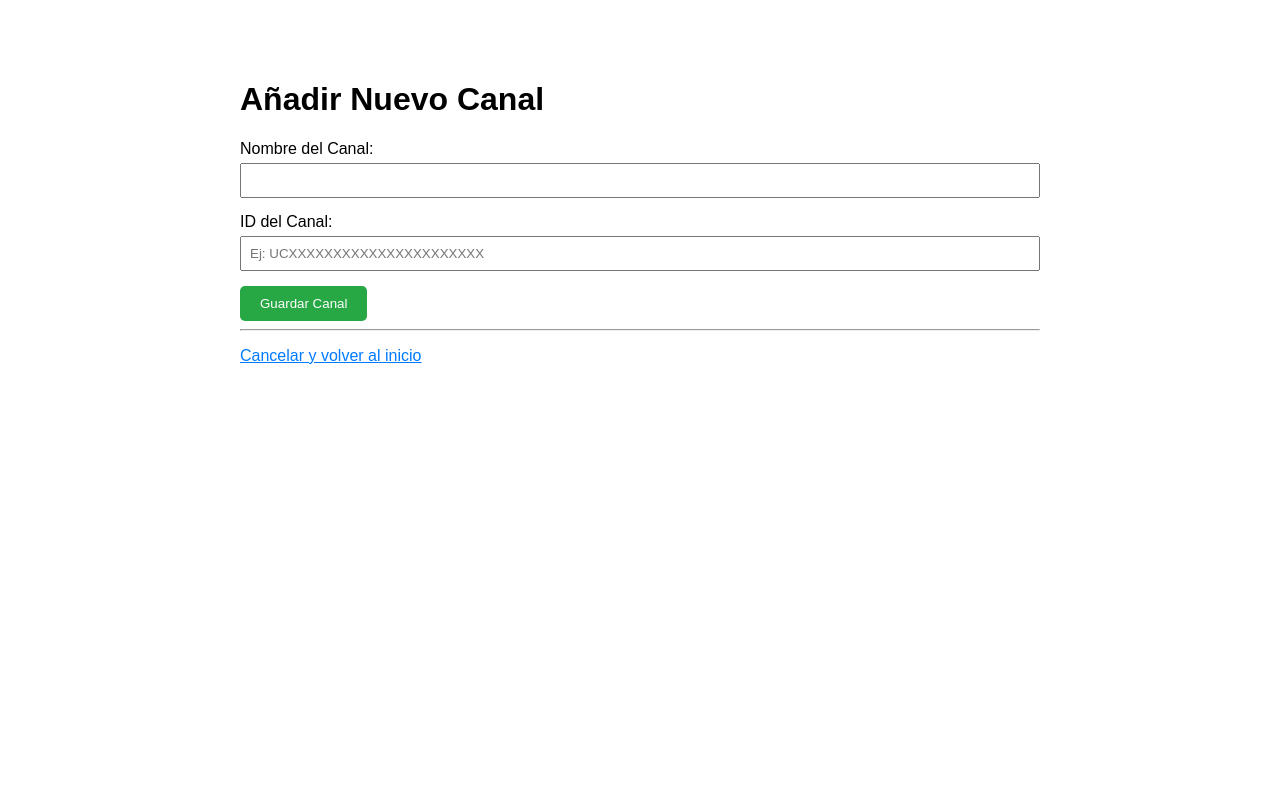
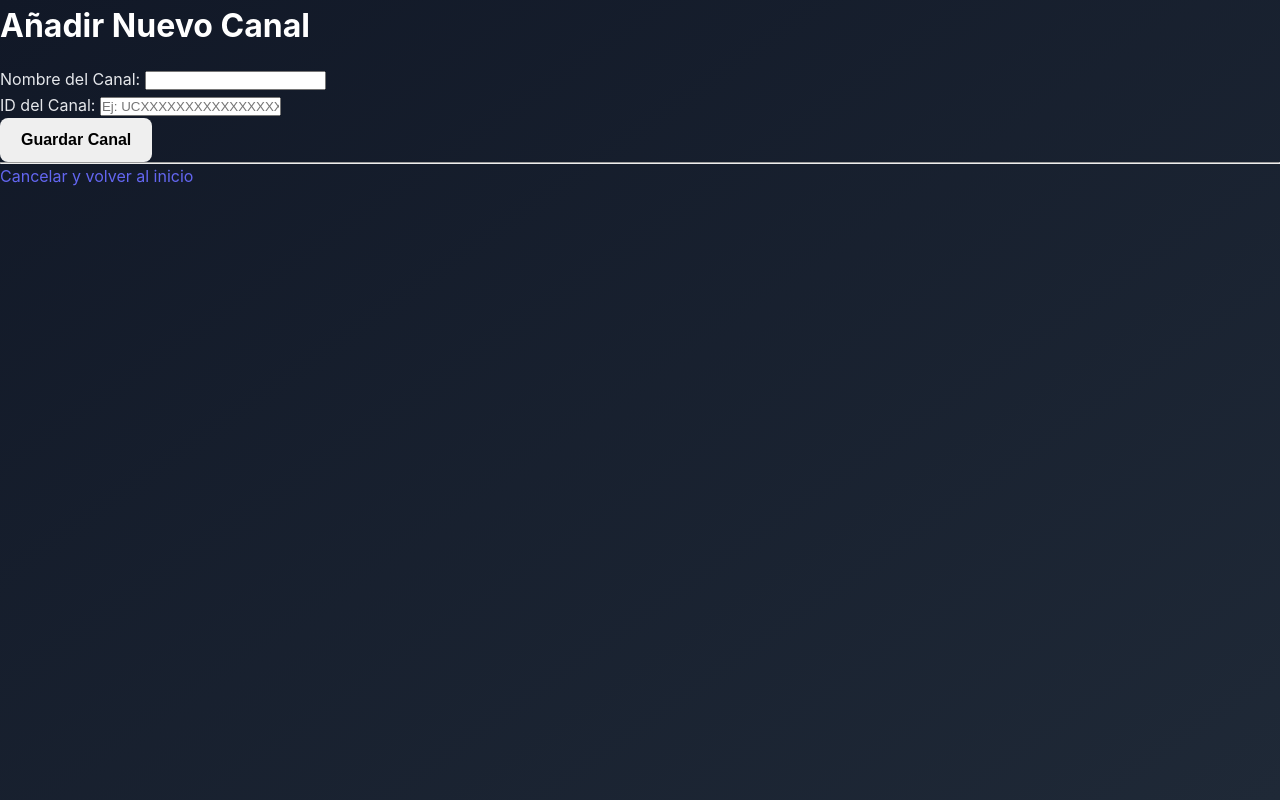
Before and after one commit to infoclusiv/bot-analizador-telegram, a Flask app: page /add in a window 1280 px wide. Run offline with Flask 3, Linux system fonts and the light colour scheme.

Commit message:
Refactor: Mueve CSS a un archivo estático separado para mejorar mantenimiento y rendimiento

```diff
--- /dev/null
+++ b/static/style.css
@@ -0,0 +1,206 @@
+/* --- INICIO DE LA HOJA DE ESTILOS MODERNA --- */
+:root {
+    --primary-color: #6366f1; /* Un morado/azul moderno */
+    --secondary-color: #ec4899; /* Un rosa vibrante */
+    --danger-color: #ef4444;
+    --background-start: #111827; /* Azul oscuro casi negro */
+    --background-end: #1f2937; /* Gris azulado oscuro */
+    --text-color: #e5e7eb; /* Gris muy claro */
+    --text-muted-color: #9ca3af; /* Gris más oscuro */
+    --glass-bg: rgba(255, 255, 255, 0.05);
+    --glass-border: rgba(255, 255, 255, 0.1);
+}
+
+* {
+    box-sizing: border-box;
+    margin: 0;
+    padding: 0;
+}
+
+body {
+    font-family: -apple-system, BlinkMacSystemFont, "Segoe UI", Roboto, Helvetica, Arial, sans-serif, "Apple Color Emoji", "Segoe UI Emoji";
+    background-color: var(--background-start);
+    background-image: linear-gradient(145deg, var(--background-start) 0%, var(--background-end) 100%);
+    color: var(--text-color);
+    line-height: 1.6;
+    min-height: 100vh;
+}
+
+.container {
+    max-width: 900px;
+    margin: 40px auto;
+    padding: 20px;
+}
+
+h1, h2, h3 {
+    color: #fff;
+    margin-bottom: 0.5em;
+}
+
+p {
+    color: var(--text-muted-color);
+    margin-bottom: 1em;
+}
+
+a {
+    color: var(--primary-color);
+    text-decoration: none;
+    transition: color 0.2s ease;
+}
+
+a:hover {
+    color: var(--secondary-color);
+}
+
+.glass-card {
+    background: var(--glass-bg);
+    backdrop-filter: blur(12px);
+    -webkit-backdrop-filter: blur(12px);
+    border-radius: 16px;
+    border: 1px solid var(--glass-border);
+    padding: 25px 30px;
+    margin-bottom: 20px;
+    box-shadow: 0 4px 30px rgba(0, 0, 0, 0.1);
+}
+
+.btn {
+    display: inline-block;
+    font-weight: bold;
+    text-align: center;
+    vertical-align: middle;
+    cursor: pointer;
+    border: 1px solid transparent;
+    padding: 0.75rem 1.25rem;
+    font-size: 1rem;
+    border-radius: 8px;
+    text-decoration: none;
+    transition: all 0.2s ease-in-out;
+}
+
+.btn-primary {
+    color: #fff;
+    background-image: linear-gradient(to right, var(--primary-color) 0%, var(--secondary-color) 100%);
+    background-size: 200% auto;
+}
+
+.btn-primary:hover {
+    background-position: right center;
+    transform: scale(1.05);
+}
+
+.btn-danger {
+    color: #fff;
+    background-color: var(--danger-color);
+}
+.btn-danger:hover {
+    filter: brightness(1.2);
+    transform: scale(1.05);
+}
+
+.top-nav {
+    display: flex;
+    justify-content: space-between;
+    align-items: center;
+    margin-bottom: 30px;
+    flex-wrap: wrap;
+    gap: 15px;
+}
+.top-nav .nav-buttons {
+    display: flex;
+    gap: 10px;
+}
+
+.channel-list .channel {
+    display: flex;
+    justify-content: space-between;
+    align-items: center;
+    flex-wrap: wrap;
+    gap: 15px;
+}
+.channel-list .channel-name {
+    font-size: 1.2em;
+    font-weight: 500;
+}
+
+.flash-message {
+    padding: 15px;
+    margin-bottom: 20px;
+    border-radius: 8px;
+    background-color: rgba(34, 197, 94, 0.1);
+    color: #a7f3d0;
+    border: 1px solid rgba(34, 197, 94, 0.2);
+}
+
+/* --- Estilos para Formularios --- */
+.form-group {
+    margin-bottom: 20px;
+}
+.form-group label {
+    display: block;
+    margin-bottom: 8px;
+    color: var(--text-muted-color);
+}
+.form-group input {
+    width: 100%;
+    padding: 12px;
+    background-color: rgba(0, 0, 0, 0.2);
+    border: 1px solid var(--glass-border);
+    border-radius: 8px;
+    color: var(--text-color);
+    font-size: 1rem;
+}
+.form-group input:focus {
+    outline: none;
+    border-color: var(--primary-color);
+}
+
+/* --- Estilos para Tablas (Historial) --- */
+.table {
+    width: 100%;
+    border-collapse: separate;
+    border-spacing: 0 10px;
+}
+.table th {
+    text-align: left;
+    padding: 12px;
+    color: var(--text-muted-color);
+}
+.table td {
+    padding: 20px;
+    background: var(--glass-bg);
+    border-top: 1px solid var(--glass-border);
+    border-bottom: 1px solid var(--glass-border);
+}
+.table tr td:first-child { border-left: 1px solid var(--glass-border); border-top-left-radius: 12px; border-bottom-left-radius: 12px; }
+.table tr td:last-child { border-right: 1px solid var(--glass-border); border-top-right-radius: 12px; border-bottom-right-radius: 12px; }
+.status-completed { color: #4ade80; }
+.status-failed { color: #f87171; }
+.status-pending { color: #fbbf24; }
+.actions-cell { display: flex; gap: 10px; flex-wrap: wrap; }
+
+
+/* --- Animación de Carga (Resultado) --- */
+.loader {
+    width: 50px;
+    height: 50px;
+    border: 5px solid rgba(255, 255, 255, 0.2);
+    border-top-color: var(--primary-color);
+    border-radius: 50%;
+    animation: spin 1s linear infinite;
+    margin: 20px auto;
+}
+@keyframes spin {
+    to { transform: rotate(360deg); }
+}
+.loading-text { text-align: center; }
+pre { white-space: pre-wrap; word-wrap: break-word; font-family: 'Courier New', Courier, monospace; background-color: rgba(0, 0, 0, 0.2); padding: 15px; border-radius: 8px; border: 1px solid var(--glass-border); }
+
+/* --- Responsive Design --- */
+@media (max-width: 600px) {
+    .container { margin: 20px auto; padding: 15px; }
+    .top-nav, .channel-list .channel { flex-direction: column; align-items: stretch; }
+    .top-nav .nav-buttons { width: 100%; display: flex; flex-direction: column; }
+    .btn { width: 100%; text-align: center; }
+}
+
+/* --- FIN DE LA HOJA DE ESTILOS MODERNA --- */
--- a/templates/add_channel.html
+++ b/templates/add_channel.html
@@ -4,14 +4,7 @@
     <meta charset="UTF-8">
     <meta name="viewport" content="width=device-width, initial-scale=1.0">
     <title>Añadir Nuevo Canal</title>
-    <style>
-        body { font-family: sans-serif; max-width: 800px; margin: 40px auto; padding: 20px; }
-        form div { margin-bottom: 15px; }
-        label { display: block; margin-bottom: 5px; }
-        input[type="text"] { width: 100%; padding: 8px; box-sizing: border-box; }
-        .btn { background-color: #28a745; color: white; padding: 10px 20px; text-decoration: none; border-radius: 5px; border: none; cursor: pointer; }
-        a { color: #007bff; }
-    </style>
+    <link rel="stylesheet" href="{{ url_for('static', filename='style.css') }}">
 </head>
 <body>
     <h1>Añadir Nuevo Canal</h1>
```
Also changed, not shown: templates/historial.html (+1 -14 lines), templates/index.html (+1 -10 lines), templates/resultado.html (+1 -10 lines).
